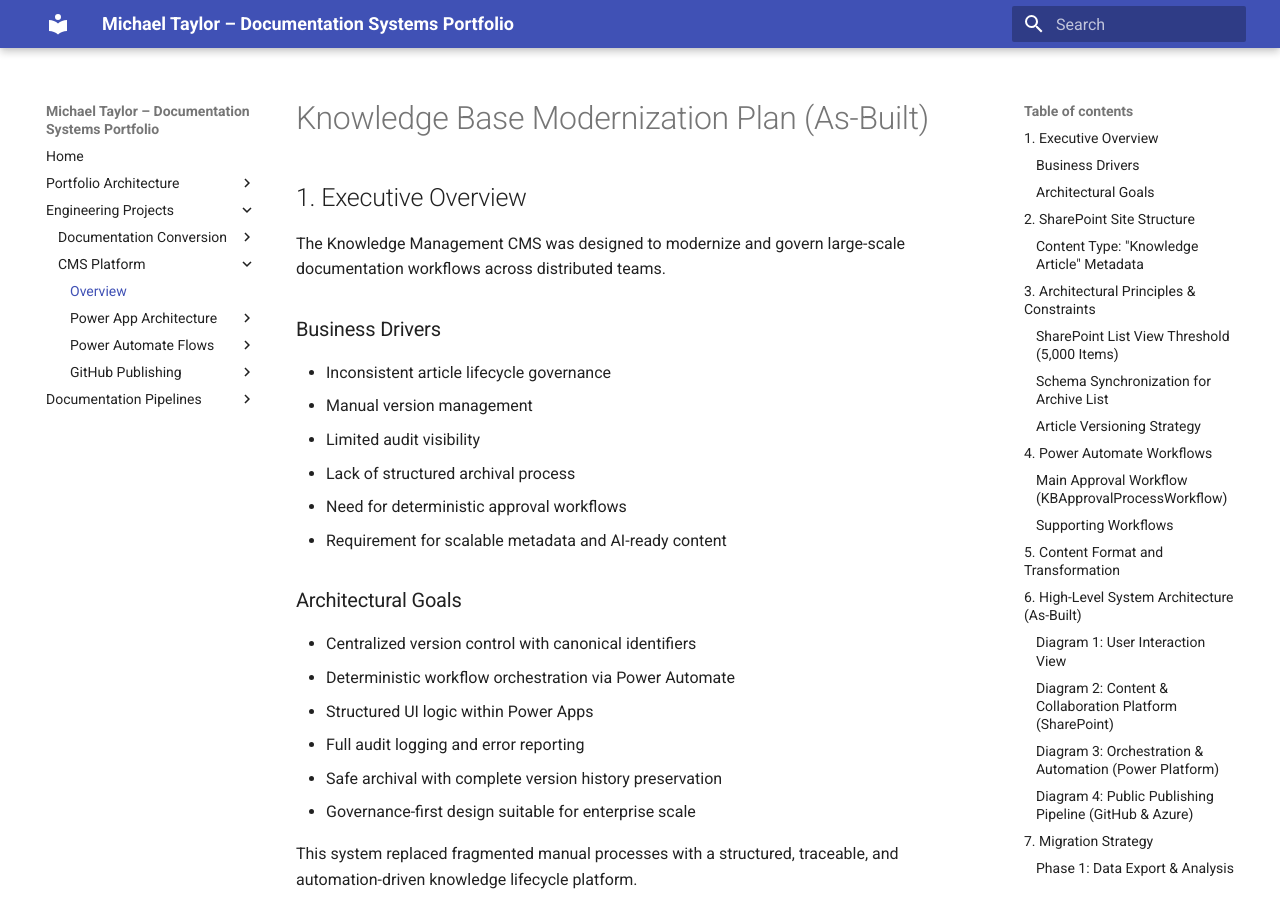
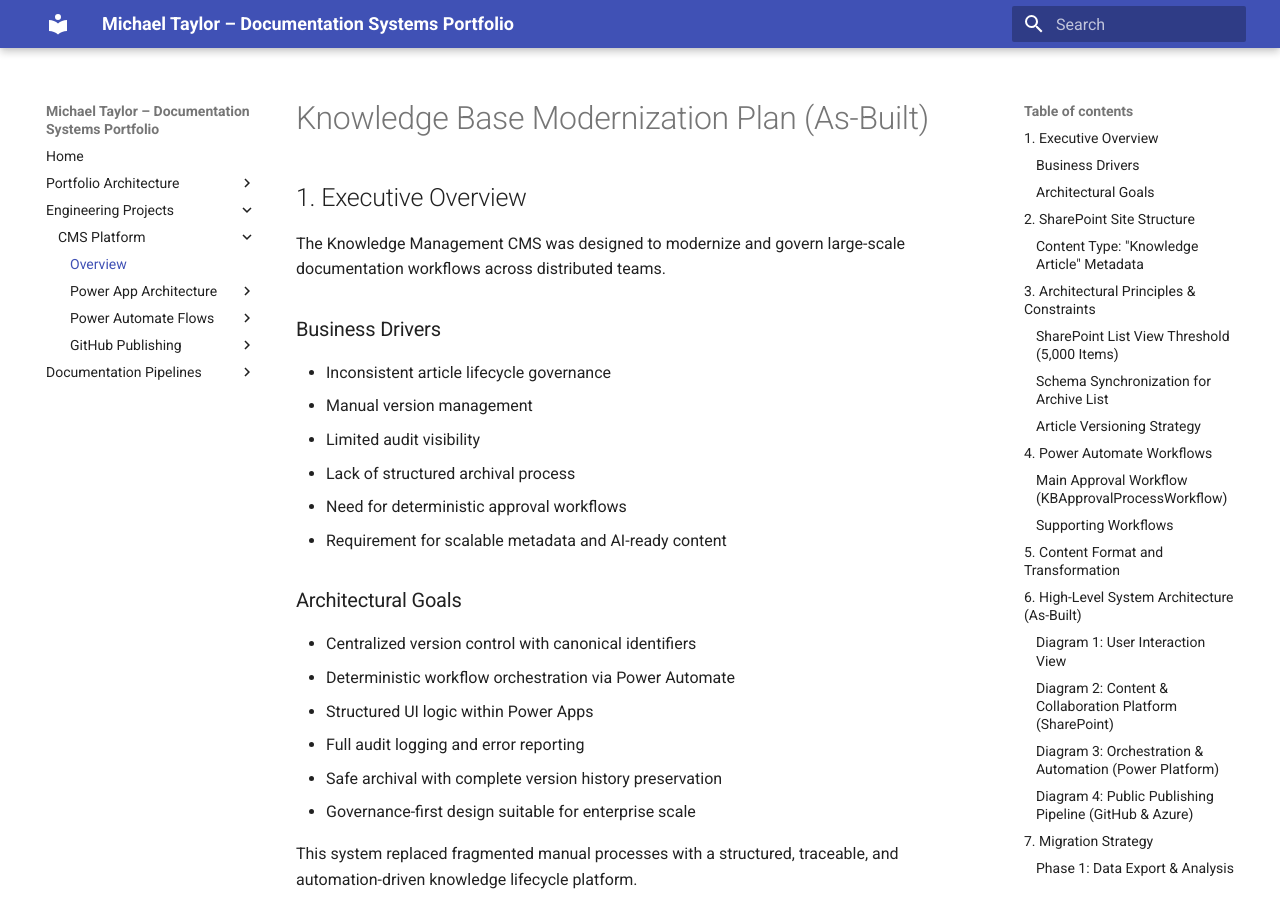
Before and after one commit to michael-taylor-docs-platform/documentation-platform, an MkDocs documentation site: the page built from docs/projects/cms-platform/index.md, in a window 1280 px wide and 900 px high. Built offline with MkDocs 1.6.1 and Material for MkDocs 9.7.7, drawn with Linux system fonts in a browser that asks for light colours; some of the changed lines change nothing that is shown.

Commit message:
fixed map

```diff
--- a/mkdocs.yml
+++ b/mkdocs.yml
@@ -28,8 +28,7 @@
       - Overview: architecture/platform-architecture.md
 
   - Engineering Projects:
-      - Documentation Conversion:
-          - Unstructured FrameMaker to DITA Adoption: dita/unstructured-framemaker-to-dita.md
+
       - CMS Platform:
 
           - Overview: projects/cms-platform/index.md
```
